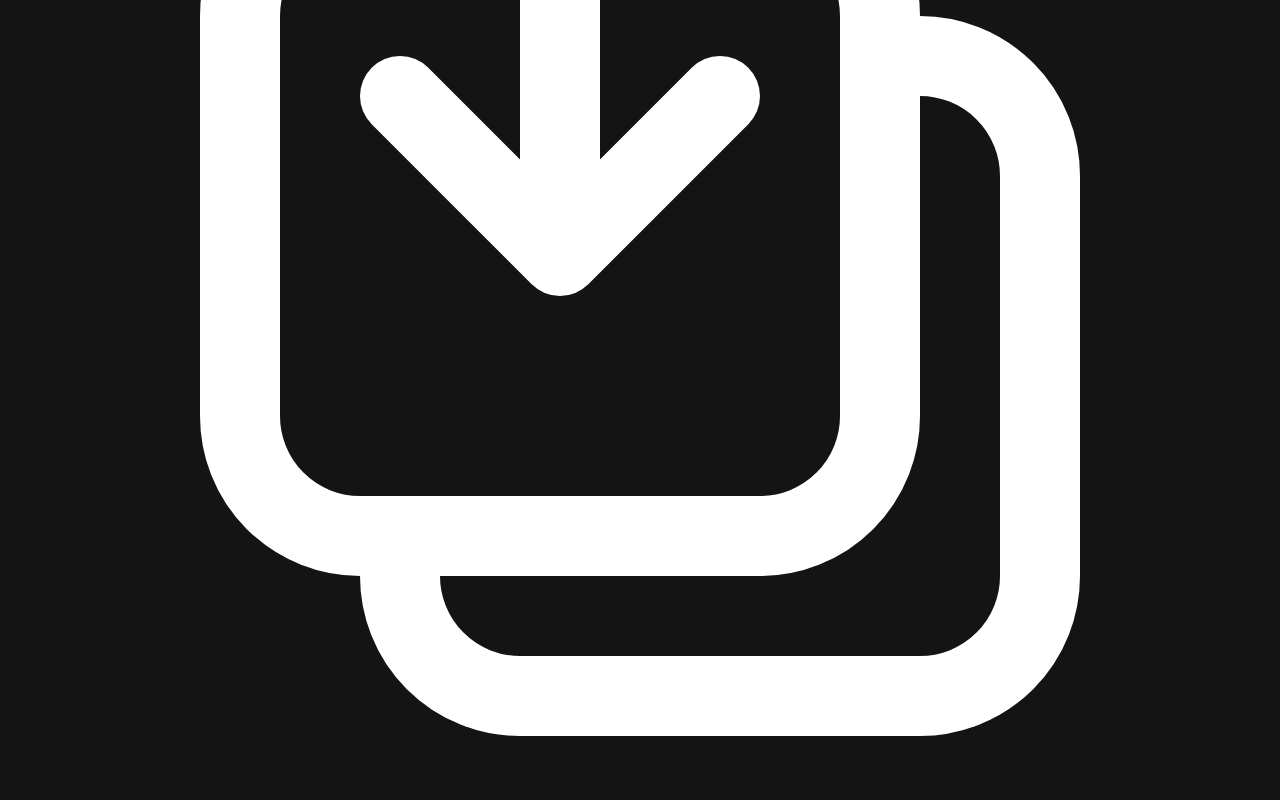
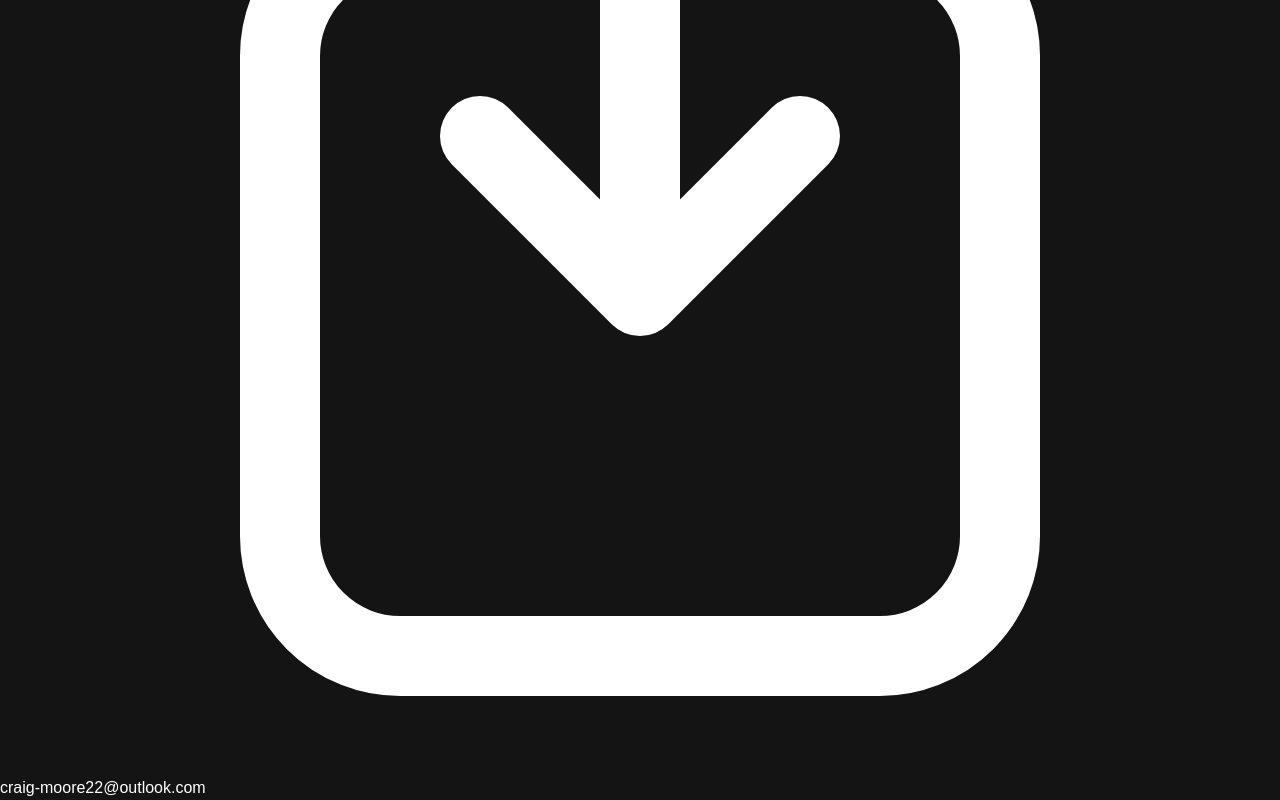
Before and after one commit to craigm14/dev_portfolio, a React (Vite) app in the folder dev_portfolio/: page / in a window 1280 px wide. Shown: the part 1560-2360 px from the top of the page. Before the commit the page ends 2336 px from the top, so only its background shows below. Built offline with nearby package versions, Linux system fonts and the light colour scheme.

Commit message:
Day 6 - small banner updates

```diff
--- a/dev_portfolio/src/conponents/Hero/Banner.jsx
+++ b/dev_portfolio/src/conponents/Hero/Banner.jsx
@@ -1,15 +1,15 @@
 import heroimg from "../../assets/profile.jpg";
 function Banner() {
   return (
-    <section class="max-w-[700px] mx-auto px-14 py-6">
-      <div class="flex items-start justify-between gap-6">
-        <div class="flex items-start gap-4">
+    <section className="max-w-[700px] mx-auto pt-10">
+      <div className="flex items-start justify-between gap-6">
+        <div className="flex items-start gap-4">
           <img
-            class="w-30 h-32 rounded-2xl"
+            className="w-30 h-32 rounded-2xl"
             src={heroimg}
             alt="Profile picture - Craig"
           />
-          <div class="intro">
+          <div className="intro">
             <h1>Craig Moore</h1>
             <h2>Website coordinator</h2>
             <h3>Glasgow, UK</h3>
@@ -21,10 +21,9 @@ function Banner() {
             </span>
           </div>
         </div>
-        <div class="flex self-end">
-          <a href="" class="align-self flex-end">
+        <div className="flex self-end">
+          <a href="" className="align-self flex-end">
             Download CV
-          </a>
             <svg
               xmlns="http://www.w3.org/2000/svg"
               fill="none"
@@ -36,12 +35,21 @@ function Banner() {
               <path
                 strokeLinecap="round"
                 strokeLinejoin="round"
-              d="M7.5 7.5h-.75A2.25 2.25 0 0 0 4.5 9.75v7.5a2.25 2.25 0 0 0 2.25 2.25h7.5a2.25 2.25 0 0 0 2.25-2.25v-7.5a2.25 2.25 0 0 0-2.25-2.25h-.75m-6 3.75 3 3m0 0 3-3m-3 3V1.5m6 9h.75a2.25 2.25 0 0 1 2.25 2.25v7.5a2.25 2.25 0 0 1-2.25 2.25h-7.5a2.25 2.25 0 0 1-2.25-2.25v-.75"
+                d="M9 8.25H7.5a2.25 2.25 0 0 0-2.25 2.25v9a2.25 2.25 0 0 0 2.25 2.25h9a2.25 2.25 0 0 0 2.25-2.25v-9a2.25 2.25 0 0 0-2.25-2.25H15M9 12l3 3m0 0 3-3m-3 3V2.25"
               />
             </svg>
+          </a>
         </div>
       </div>
-      <section class="max-w-[700] mx-auto px-7 py-3 border-b border-white"></section>
+      <div>
+        <section className="max-w-[700px] mx-auto px-7 py-3 border-b border-white"></section>
+        <div className="flex flex-col sm:flex-row justify-between items-center">
+          <div className="text-left pt-2">
+            <p>craig-moore22@outlook.com</p>
+          </div>
+          <div className="text-right pt-2"></div>
+        </div>
+      </div>
     </section>
   );
 }
```
Lines whose indentation alone changed are shown as unchanged.
